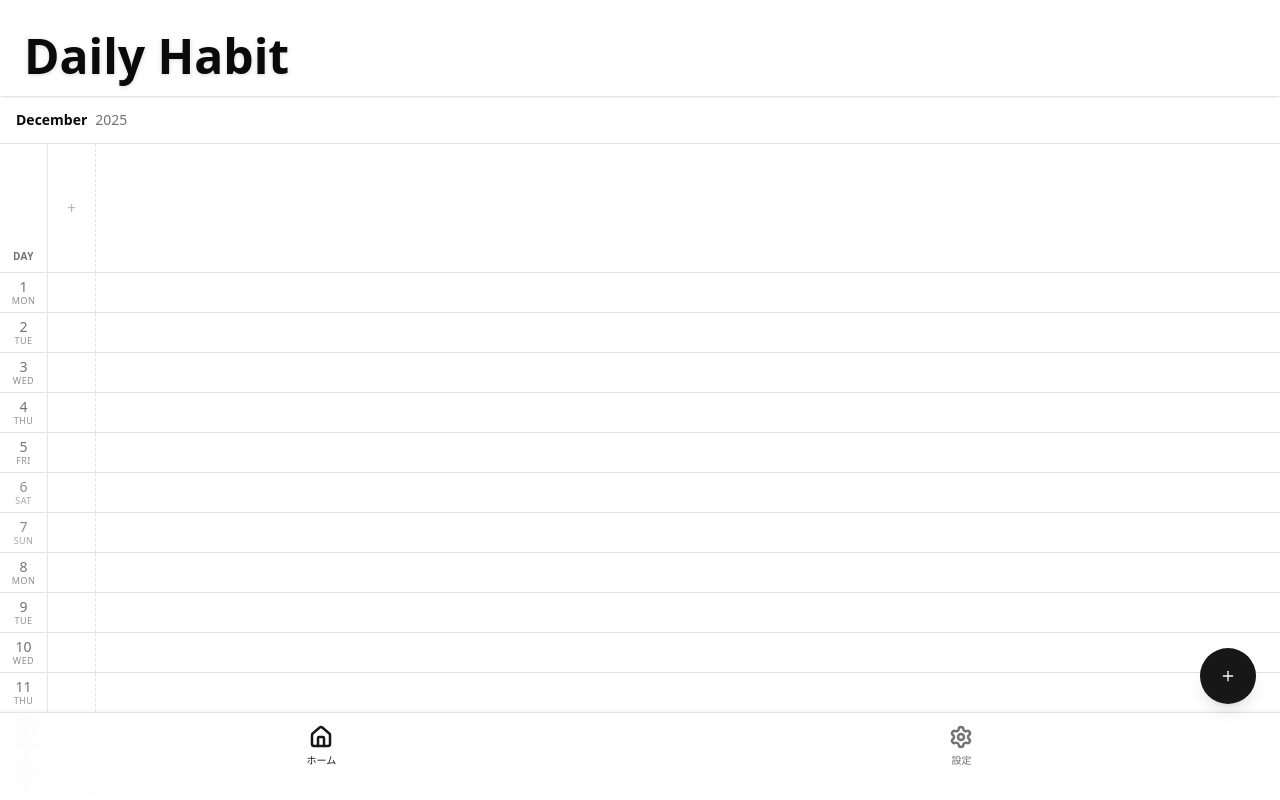
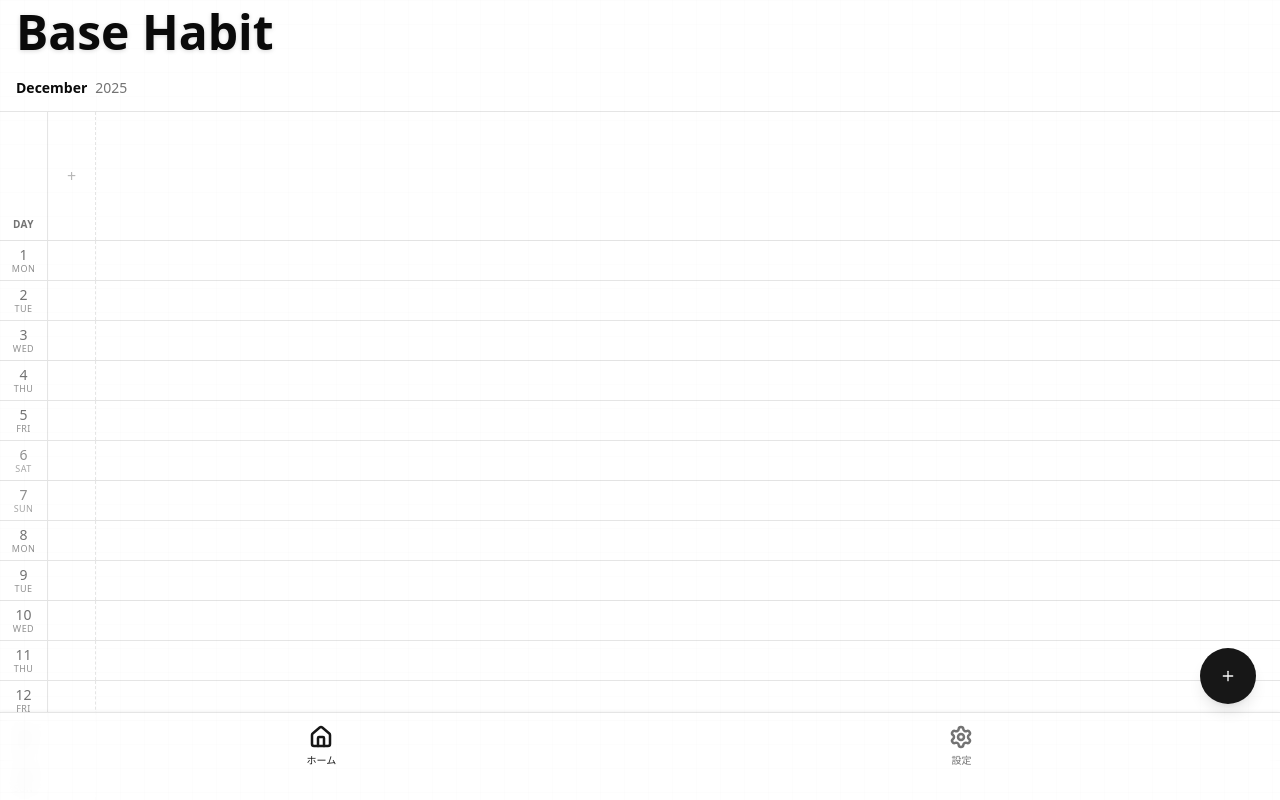
Before and after one commit to Asada678/habit, a Next.js app: page / in a window 1280 px wide. Built offline with nearby package versions, Linux system fonts and the light colour scheme.

Commit message:
feat: Implement collapsible AppHeader and sticky CalendarControl using IntersectionObserve

```diff
--- a/src/app/page.tsx
+++ b/src/app/page.tsx
@@ -71,38 +71,61 @@ export default function Home() {
     }
   };
 
+  // Header Scroll Logic with Intersection Observer
+  const [isHeaderVisible, setIsHeaderVisible] = useState(true);
+
+  useEffect(() => {
+    const sentinel = document.getElementById("scroll-sentinel");
+    if (!sentinel) return;
+
+    const observer = new IntersectionObserver(
+      ([entry]) => {
+        // If sentinel is interacting (visible at top), show header.
+        // If it scrolls out of view, hide header.
+        setIsHeaderVisible(entry.isIntersecting);
+      },
+      { threshold: 0 }
+    );
+
+    observer.observe(sentinel);
+    return () => observer.disconnect();
+  }, []);
+
   return (
     <div className="h-[100dvh] w-full flex flex-col bg-background text-foreground relative">
       {/*
-        1. Fixed Top Area (App Header)
-        This area stays visible and never scrolls horizontally or vertically.
+        1. Collapsible Top Area (App Header)
+        Hides when scrolling down in the main area (Sentinel goes out of view).
       */}
-      <div className="shrink-0 z-[60] bg-background w-full shadow-sm">
+      <div
+        className={`shrink-0 z-[60] bg-background w-full transition-all duration-300 ease-in-out overflow-hidden ${isHeaderVisible ? "max-h-24 opacity-100" : "max-h-0 opacity-0"
+          }`}
+      >
         <AppHeader />
+      </div>
+
+      {/* Calendar Control - Sticky Top (Fixed relative to Main) */}
+      <div className="shrink-0 z-[50] w-full bg-background border-b border-border h-12 flex items-center relative">
+        <CalendarControl
+          currentDate={currentDate}
+          onDateChange={setDate}
+          className="w-full border-none px-4"
+        />
       </div>
 
       {/*
         2. Main Scrollable Area
-        Contains Calendar, Habit Header, and Date Grid.
-        Sticky elements inside here stick to the top of THIS container.
       */}
       <div className="flex-1 overflow-auto relative w-full">
         {/* min-w-max ensures horizontal scrolling triggers when content overflows */}
         <main className="min-w-max flex flex-col pb-32">
 
-          {/* Calendar Control - Sticky Top & Left */}
-          {/* Height 12 (3rem/48px) */}
-          <div className="sticky top-0 left-0 z-[50] w-screen max-w-full bg-background border-b border-border h-12 flex items-center">
-            <CalendarControl
-              currentDate={currentDate}
-              onDateChange={setDate}
-              className="w-full border-none px-4"
-            />
-          </div>
+          {/* Option 4: Sentinel Element for Observer */}
+          {/* Placed at the very top of scrollable content. When this scrolls out, header hides. */}
+          <div id="scroll-sentinel" className="h-[1px] w-full absolute top-0 pointer-events-none opacity-0" />
 
-          {/* HabitHeader - Sticky Top (below Calendar) */}
-          {/* top-12 matches CalendarControl height. Since AppHeader is outside, top-12 is relative to this scroll container's top. */}
-          <div className="sticky top-12 z-[40] bg-background">
+          {/* HabitHeader - Sticky Top (at top of scroll container) */}
+          <div className="sticky top-0 z-[40] bg-background">
             <HabitHeader habits={habits} />
           </div>
 
--- a/src/components/layout/AppHeader.tsx
+++ b/src/components/layout/AppHeader.tsx
@@ -1,9 +1,9 @@
 export function AppHeader() {
   return (
-    <header className="flex items-end justify-between bg-transparent px-6 pt-8 pb-4 z-10">
+    <header className="flex items-end justify-between bg-transparent px-4 py-2 z-10">
       <div>
-        <h1 className="font-display text-4xl font-bold text-foreground drop-shadow-sm md:text-5xl">
-          Daily Habit
+        <h1 className="font-display text-2xl font-bold text-foreground drop-shadow-sm md:text-5xl">
+          Base Habit
         </h1>
       </div>
     </header>
```
